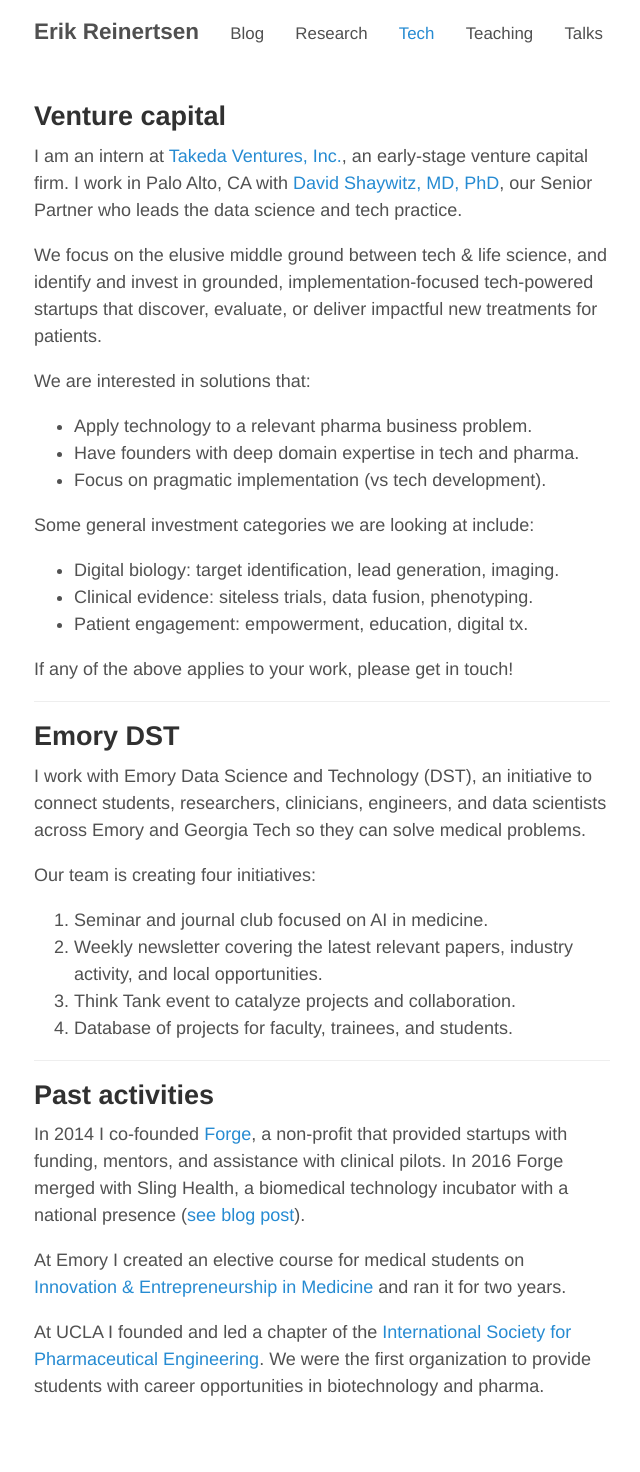
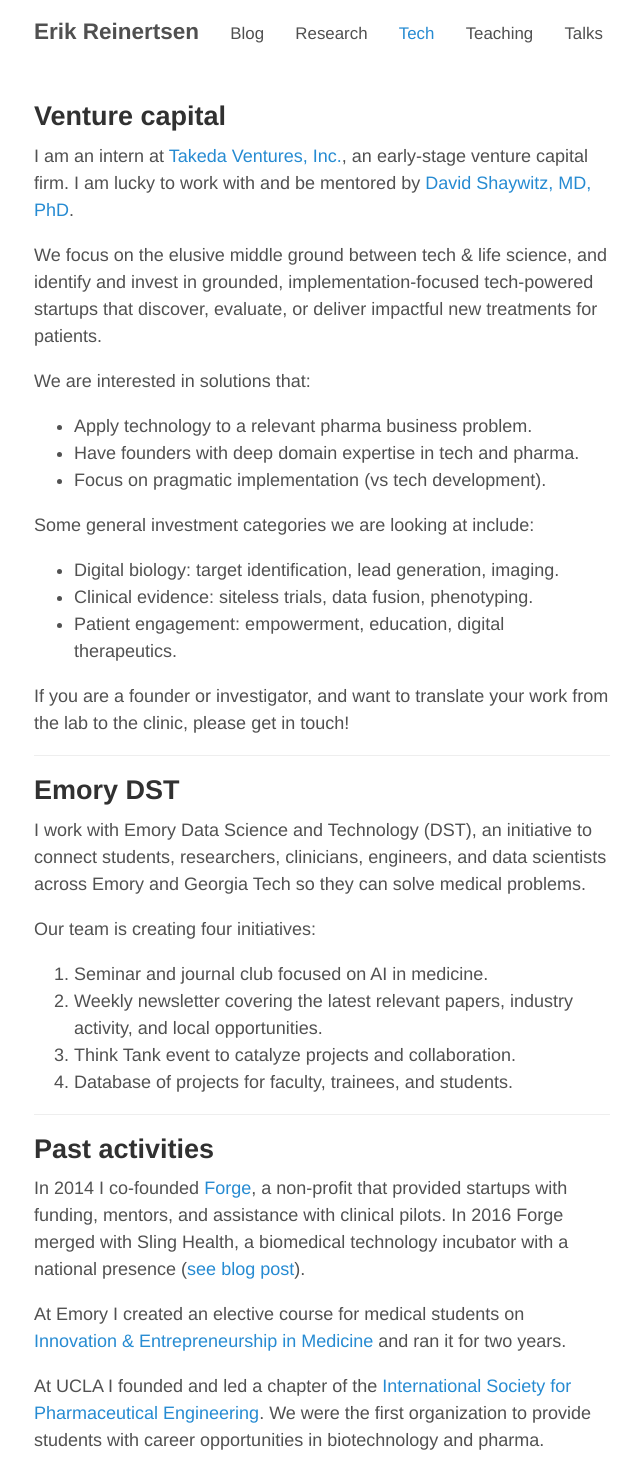
Before and after one commit to erikr/erikr.github.io, a Jekyll site: the page built from tech.md, in a window 1280 px wide. Shown: the whole page, without its empty margins (318-958 px from the left). Built offline with Jekyll 4.4.1, drawn with Linux system fonts in a browser that asks for light colours; nearby versions of some CDN libraries; before the commit the page ends 1418 px from its top, so only the background shows below that.

Commit message:
Update tech.md

```diff
--- a/tech.md
+++ b/tech.md
@@ -7,7 +7,7 @@
 
 ## Venture capital
 
-I am an intern at [Takeda Ventures, Inc.](http://takedaventures.com), an early-stage venture capital firm. I work in Palo Alto, CA with [David Shaywitz, MD, PhD](https://www.linkedin.com/in/david-shaywitz-md-phd-232a237/), our Senior Partner who leads the data science and tech practice.
+I am an intern at [Takeda Ventures, Inc.](http://takedaventures.com), an early-stage venture capital firm. I am lucky to work with and be mentored by [David Shaywitz, MD, PhD](https://www.linkedin.com/in/david-shaywitz-md-phd-232a237/).
 
 We focus on the elusive middle ground between tech & life science, and identify and invest in grounded, implementation-focused tech-powered startups that discover, evaluate, or deliver impactful new treatments for patients.
 
@@ -19,9 +19,9 @@
 Some general investment categories we are looking at include:
 + Digital biology: target identification, lead generation, imaging.
 + Clinical evidence: siteless trials, data fusion, phenotyping.
-+ Patient engagement: empowerment, education, digital tx.
++ Patient engagement: empowerment, education, digital therapeutics.
 
-If any of the above applies to your work, please get in touch!
+If you are a founder or investigator, and want to translate your work from the lab to the clinic, please get in touch!
 
 
 ---
```
